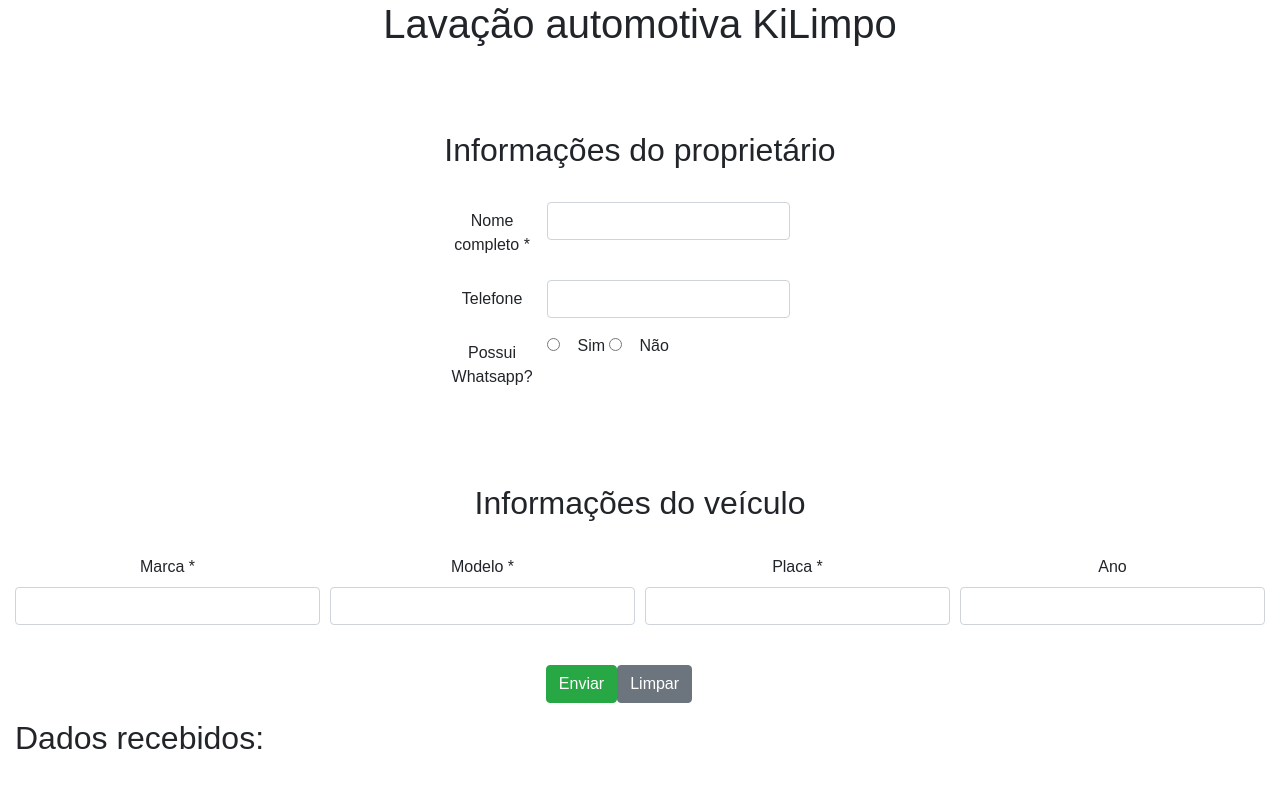
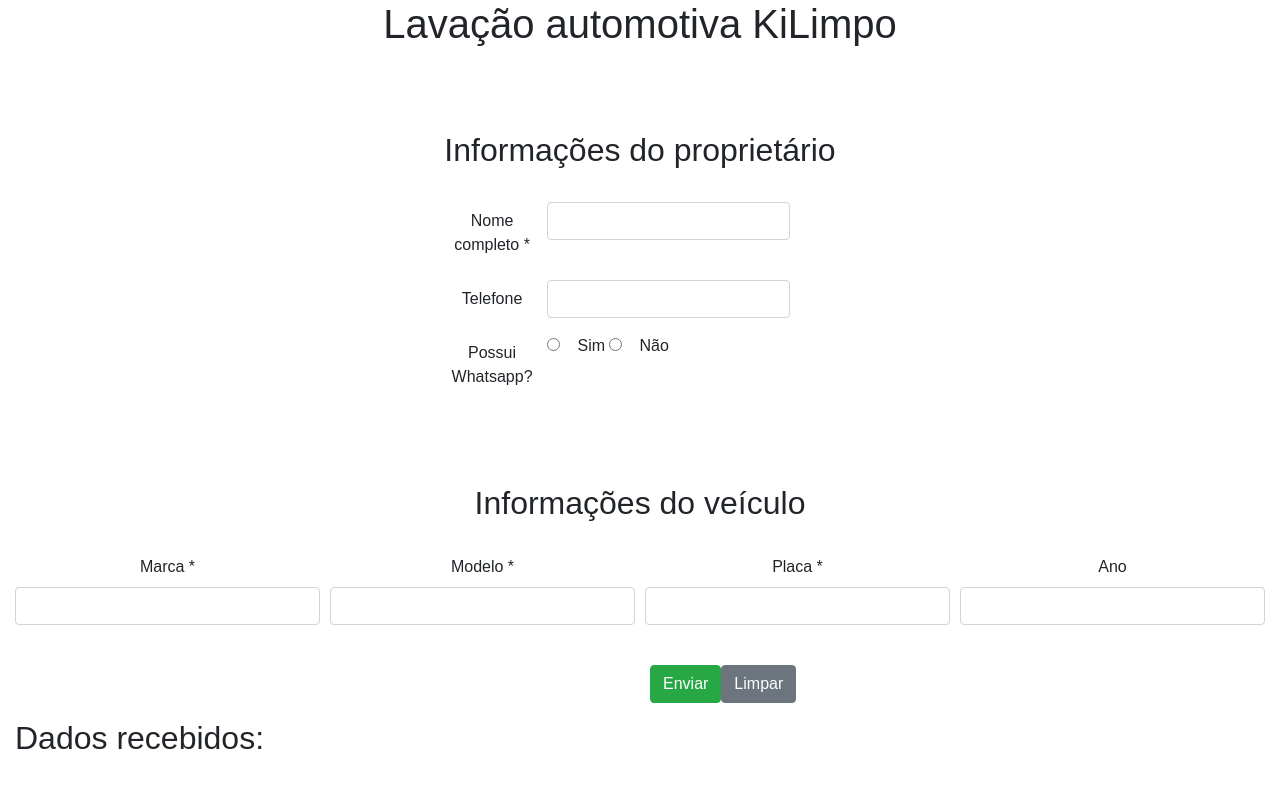
Before and after one commit to Oivasmf/Kilimpo-frontend, a React (Create React App) app: page / in a window 1280 px wide. Shown: the top 788 px of the page. Built offline with nearby package versions, Linux system fonts and the light colour scheme.

Commit message:
Update form-kilimpo.js

```diff
--- a/src/components/form-kilimpo.js
+++ b/src/components/form-kilimpo.js
@@ -257,7 +257,7 @@ export default class FormKilimpo extends Component {
                     </Form.Row>
                     <br />
 
-                    <Form.Group className="col-md-6 offset-md-5">
+                    <Form.Group className="col-md-5 offset-md-6">
                         <Form.Row>
                             <Button type="submit" variant="success" column sm={1}>Enviar</Button>{' '}
                             {/* <input type="submit" value="Enviar" /> */}
```
